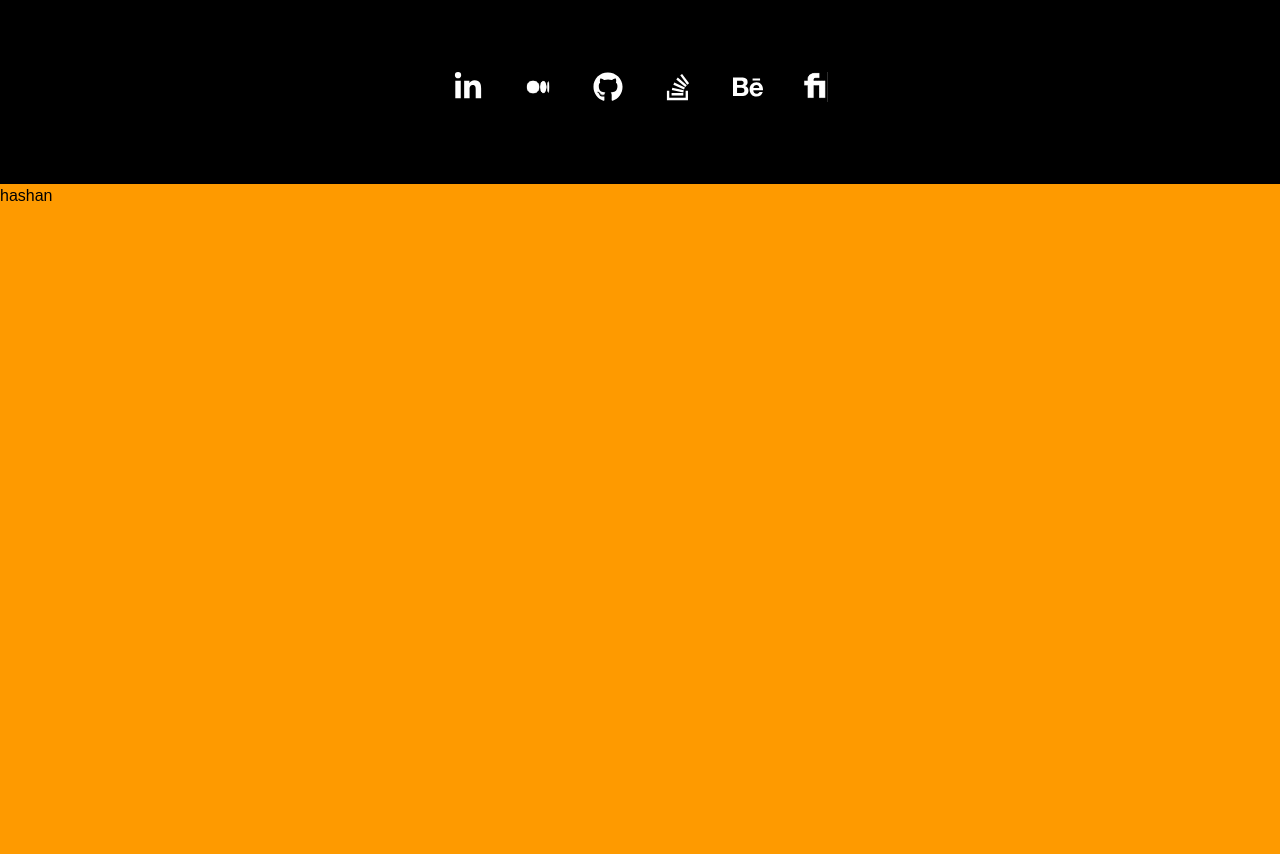
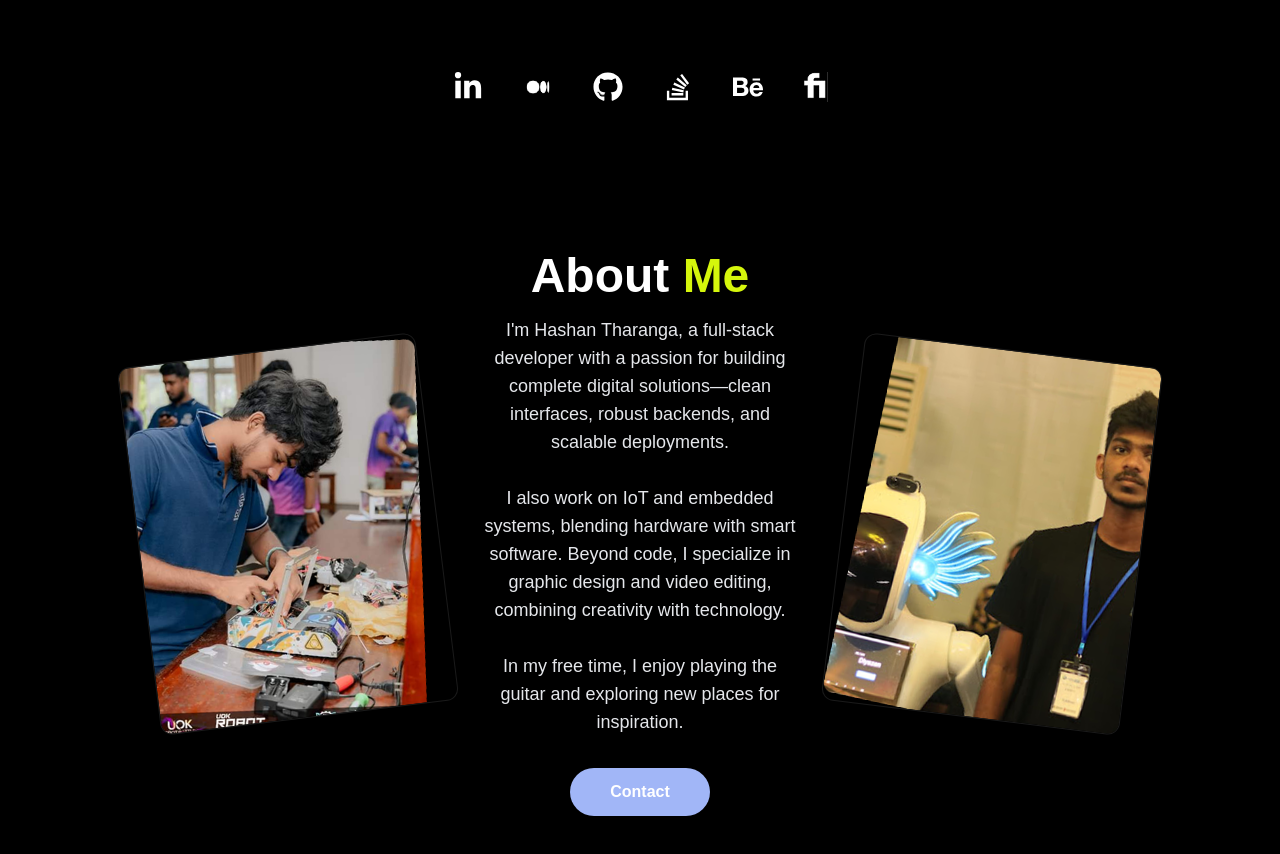
Before and after one commit to HashanTG/tharanga-portfolio, a React (Vite) app: page / in a window 1280 px wide. Shown: the part 1060-1914 px from the top of the page. Built offline with nearby package versions, Linux system fonts and the light colour scheme.

Commit message:
i add about section

```diff
--- a/src/assets/assets.js
+++ b/src/assets/assets.js
@@ -3,5 +3,7 @@ import element2 from './element2.png';
 import myself from './myself.png';
 import medium from './medium.png';
 import fiverr from './fiverr.png'
+import leftimage from './leftimage.png';
+import rightimage from './rightimage.png';
 
-export { element1, element2, myself, medium,fiverr };
+export { element1, element2, myself, medium,fiverr, leftimage, rightimage };
--- /dev/null
+++ b/src/components/aboutsection.tsx
@@ -0,0 +1,55 @@
+import React from "react";
+
+// Replace these imports with your actual image paths
+import leftimage from "../assets/leftimage.png";
+import rightimage from "../assets/rightimage.png";
+
+const AboutSection: React.FC = () => (
+  <section className="w-full min-h-screen flex items-center justify-center bg-black px-4 py-16">
+    <div className="max-w-5xl w-full flex flex-col md:flex-row items-center justify-center gap-8">
+      {/* Left Image */}
+      <div className="flex-1 flex justify-center">
+        <img
+          src={leftimage}
+          alt="Project work"
+          className="w-[300px] h-[370px] object-cover rounded-xl shadow-lg rotate-[-7deg] border border-white/10"
+        />
+      </div>
+
+      {/* Center Content */}
+      <div className="flex-1 flex flex-col items-center text-center">
+        <h2 className="text-4xl md:text-5xl font-bold text-white mb-4">
+          About <span className="text-[#D5F60C]">Me</span>
+        </h2>
+        <p className="text-gray-200 text-base md:text-lg mb-6 max-w-xl">
+          I'm Hashan Tharanga, a full-stack developer with a passion for
+          building complete digital solutions—clean interfaces, robust backends,
+          and scalable deployments.
+          <br />
+          <br />
+          I also work on IoT and embedded systems, blending hardware with smart
+          software. Beyond code, I specialize in graphic design and video
+          editing, combining creativity with technology.
+          <br />
+          <br />
+          In my free time, I enjoy playing the guitar and exploring new places
+          for inspiration.
+        </p>
+        <button className="mt-2 px-10 py-3 bg-[#A1B6F7] text-white font-semibold rounded-full shadow-md hover:bg-[#8ea5e3] transition">
+          Contact
+        </button>
+      </div>
+
+      {/* Right Image */}
+      <div className="flex-1 flex justify-center">
+        <img
+          src={rightimage}
+          alt="Robotics"
+          className="w-[300px] h-[370px] object-cover rounded-xl shadow-lg rotate-[7deg] border border-white/10"
+        />
+      </div>
+    </div>
+  </section>
+);
+
+export default AboutSection;
--- a/src/landingPage/home.tsx
+++ b/src/landingPage/home.tsx
@@ -2,7 +2,7 @@ import HeroSection from "../components/hero";
 import NavBar from "../components/navbar";
 
 import SocialBar from "../components/socialbar";
-import AboutMe from "../aboutus/aboutme";
+import AboutSection from "../components/aboutsection";
 
 function Home() {
   return (
@@ -10,7 +10,7 @@ function Home() {
       <NavBar />
       <HeroSection />
       <SocialBar />
-      <AboutMe/>
+      <AboutSection/>
     </div>
   );
 }
```
Also changed, not shown: src/assets/leftimage.png (added), src/assets/rightimage.png (added).
